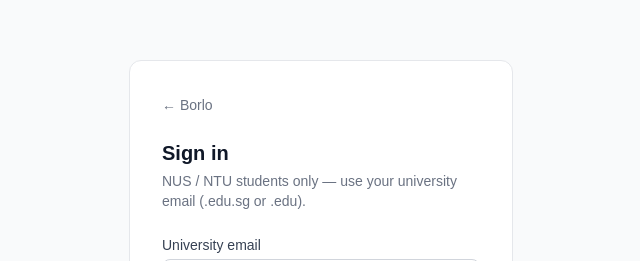
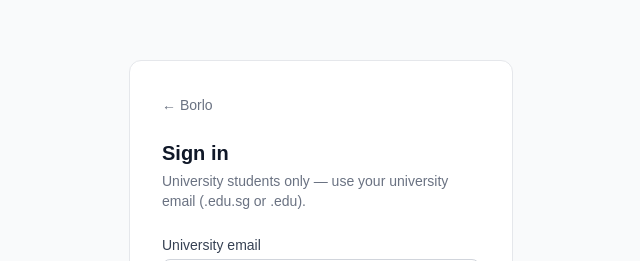
Before and after one commit to Anthony-Zou/rentify, a Next.js app: page /login in a window 1280 px wide. Shown: the part 177-438 px from the top of the page, without its empty margins (319-959 px from the left). Built offline with nearby package versions, Linux system fonts and the light colour scheme.

Commit message:
Update landing page and login instructions for clarity on university eligibility

```diff
--- a/src/app/Landing.tsx
+++ b/src/app/Landing.tsx
@@ -8,7 +8,7 @@ export default function Landing() {
         <div className="max-w-6xl mx-auto px-4 py-20 md:py-28">
           <div className="max-w-2xl">
             <span className="inline-block text-xs font-semibold tracking-widest text-gray-400 uppercase mb-6">
-              NTU &amp; NUS · Singapore
+              Singapore Universities
             </span>
             <h1 className="text-4xl md:text-6xl font-bold text-gray-900 leading-tight tracking-tight mb-6">
               Rent anything<br />from fellow students.
--- a/src/app/layout.tsx
+++ b/src/app/layout.tsx
@@ -14,7 +14,7 @@ const geistMono = Geist_Mono({
 
 export const metadata: Metadata = {
   title: "Borlo — Rent anything on campus",
-  description: "P2P rental marketplace for NUS and NTU students. Rent cameras, consoles, drones and more from fellow students.",
+  description: "P2P rental marketplace for university students in Singapore. Rent anything from fellow students.",
 };
 
 export default function RootLayout({
--- a/src/app/login/page.tsx
+++ b/src/app/login/page.tsx
@@ -70,7 +70,7 @@ export default function LoginPage() {
           <>
             <h1 className="text-xl font-semibold text-gray-900 mb-1">Sign in</h1>
             <p className="text-sm text-gray-500 mb-6">
-              NUS / NTU students only — use your university email (.edu.sg or .edu).
+              University students only — use your university email (.edu.sg or .edu).
             </p>
 
             <form onSubmit={handleSendCode} className="space-y-4">
```
